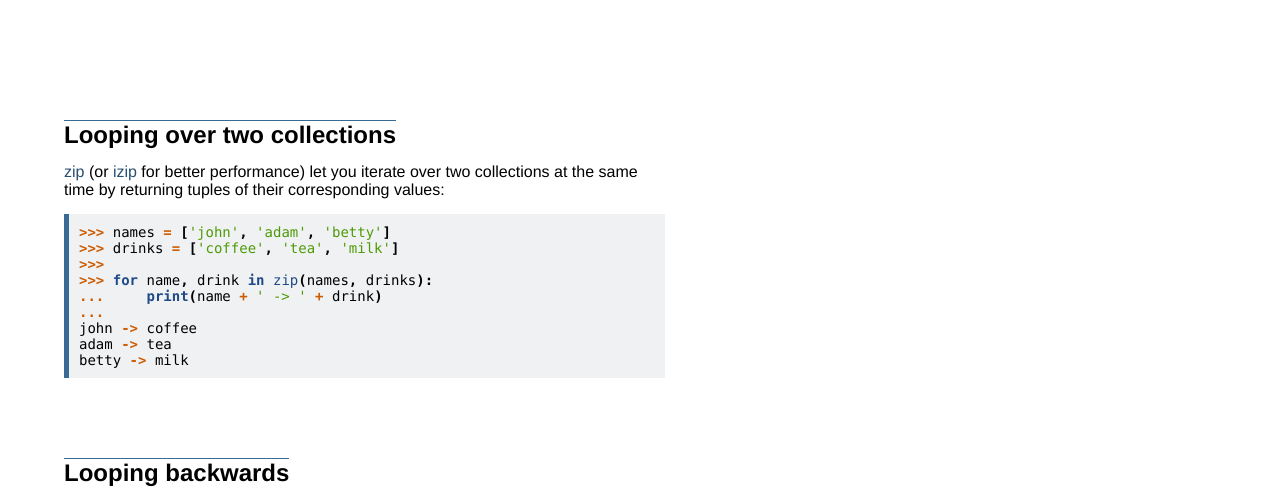
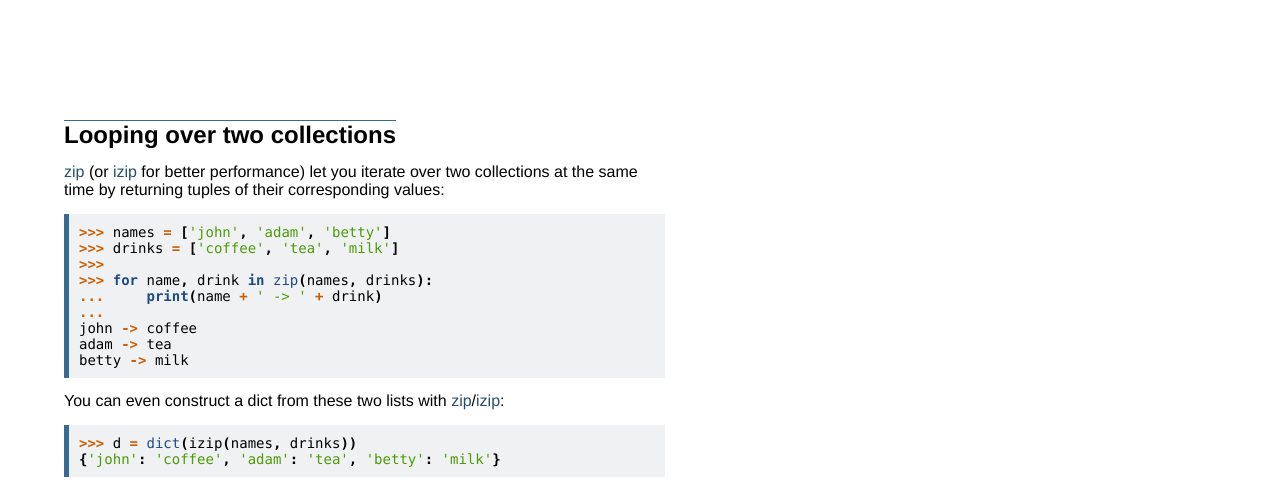
Before and after one commit to mstrcnvs/python-cool-stuff, a website: page index.html in a window 1280 px wide. Shown: the part 322-810 px from the top of the page. Drawn offline with Linux system fonts and the light colour scheme.

Commit message:
More awesome zip/izip examples

```diff
--- a/index.html
+++ b/index.html
@@ -25,6 +25,10 @@
 <span class="n">john</span> <span class="o">-&gt;</span> <span class="n">coffee</span>
 <span class="n">adam</span> <span class="o">-&gt;</span> <span class="n">tea</span>
 <span class="n">betty</span> <span class="o">-&gt;</span> <span class="n">milk</span>
+</pre></code>
+			<p>You can even construct a dict from these two lists with <a href="http://docs.python.org/2/library/functions.html#zip">zip</a>/<a href="http://docs.python.org/2/library/itertools.html#itertools.izip">izip</a>:</p>
+<code class="highlight"><pre><span class="o">&gt;&gt;&gt;</span> <span class="n">d</span> <span class="o">=</span> <span class="nb">dict</span><span class="p">(</span><span class="n">izip</span><span class="p">(</span><span class="n">names</span><span class="p">,</span> <span class="n">drinks</span><span class="p">))</span>
+<span class="p">{</span><span class="s">&#39;john&#39;</span><span class="p">:</span> <span class="s">&#39;coffee&#39;</span><span class="p">,</span> <span class="s">&#39;adam&#39;</span><span class="p">:</span> <span class="s">&#39;tea&#39;</span><span class="p">,</span> <span class="s">&#39;betty&#39;</span><span class="p">:</span> <span class="s">&#39;milk&#39;</span><span class="p">}</span>
 </pre></code>
 		</article>
 
```
